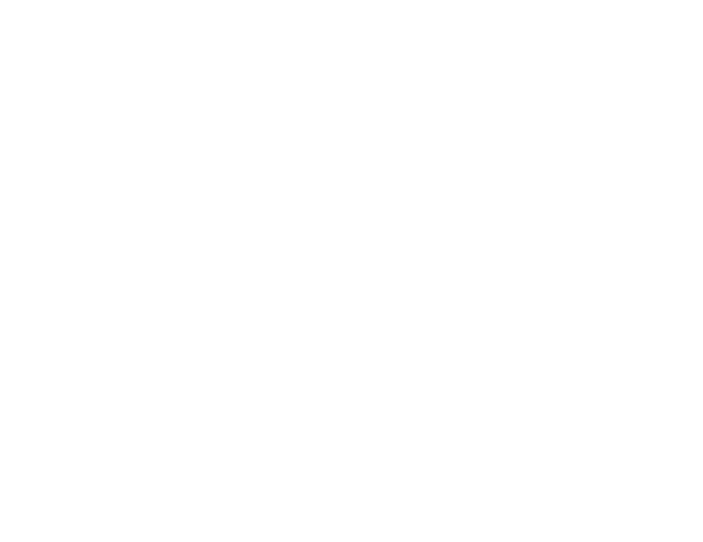
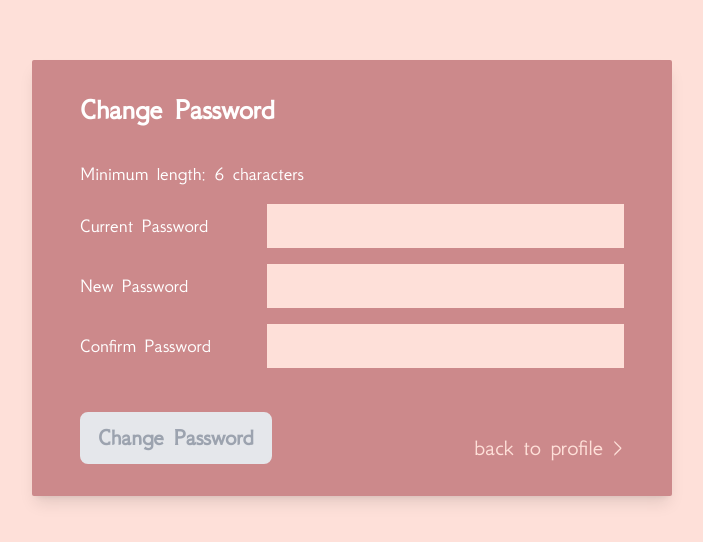
Before and after one commit to nawresncib12/Kallos, an Angular app: page /change-password in a window 1280 px wide. Before the commit this address led to /. Shown: the part 122-664 px from the top of the page, without its empty margins (288-991 px from the left). Built offline with nearby package versions, Linux system fonts and the light colour scheme.

Commit message:
feat: change password form

```diff
--- a/src/app/app-routing.module.ts
+++ b/src/app/app-routing.module.ts
@@ -6,6 +6,7 @@
 import { LoginComponent } from './pages/login/login.component';
 import { RegisterComponent } from './pages/register/register.component';
 import { ProfileComponent } from './pages/profile/profile.component';
+import { ChangePasswordComponent } from './pages/change-password/change-password.component';
 
 const routes: Routes = [
   { path: '', component: HomeComponent },
@@ -28,6 +29,10 @@
     path: 'profile',
     component: ProfileComponent,
   },
+  {
+    path: 'change-password',
+    component: ChangePasswordComponent,
+  },
 ];
 
 @NgModule({
--- a/src/app/app.module.ts
+++ b/src/app/app.module.ts
@@ -21,6 +21,7 @@
 import { OrderCardComponent } from './components/order-card/order-card.component';
 import { AvatarPipe } from './avatar.pipe';
 import { FilterButtonComponent } from './components/profile/orders/filter-button/filter-button.component';
+import { ChangePasswordComponent } from './pages/change-password/change-password.component';
 
 @NgModule({
   declarations: [
@@ -38,6 +39,7 @@
     OrderCardComponent,
     AvatarPipe,
     FilterButtonComponent,
+    ChangePasswordComponent,
   ],
   bootstrap: [AppComponent],
   imports: [
--- a/src/app/avatar.pipe.ts
+++ b/src/app/avatar.pipe.ts
@@ -4,7 +4,8 @@
   name: 'avatar',
 })
 export class AvatarPipe implements PipeTransform {
-  transform(value: number): string {
-    return `assets/images/avatars/avatar-${value}.svg`;
+  transform(value: number | undefined): string {
+    const avatar = value || 1;
+    return `assets/images/avatars/avatar-${avatar}.svg`;
   }
 }
--- a/src/app/components/profile/info-card/info-card.component.html
+++ b/src/app/components/profile/info-card/info-card.component.html
@@ -52,11 +52,12 @@
       >
         <p class="text-center">Edit Profile</p>
       </button>
-      <button
+      <a
+        routerLink="/change-password"
         class="w-full bg-pink-light font-bold text-xl text-pink-dark py-3 rounded-md hover:bg-pink-dark hover:text-white transition active:bg-rose-400"
       >
         <p class="text-center">Change Password</p>
-      </button>
+      </a>
     </div>
   </div>
 </div>
--- a/src/app/components/profile/orders/orders.component.ts
+++ b/src/app/components/profile/orders/orders.component.ts
@@ -1,6 +1,5 @@
 import { Component, Input, OnInit } from '@angular/core';
-import Category from 'src/app/enums/Category';
-import { mockUser, Order, OrderStatus } from 'src/app/pages/profile/mock';
+import { mockUser, Order } from 'src/app/pages/profile/mock';
 
 @Component({
   selector: 'app-orders',
--- /dev/null
+++ b/src/app/pages/change-password/change-password.component.html
@@ -0,0 +1,69 @@
+<div class="w-full h-full flex justify-center items-center bg-pink-light">
+  <div class="bg-pink-dark px-12 py-8 rounded-sm shadow-lg w-full lg:w-1/2">
+    <h1 class="text-3xl font-bold text-white mb-8">Change Password</h1>
+    <form
+      [formGroup]="changePasswordForm"
+      (ngSubmit)="onSubmit()"
+      class="text-xl w-full space-y-4 text-white"
+    >
+      <p
+        class="text-white transition ease-in"
+        [ngClass]="{
+          'opacity-0':
+            changePasswordForm.controls.password.valid &&
+            changePasswordForm.controls.currentPassword.valid
+        }"
+      >
+        Minimum length: 6 characters
+      </p>
+      <div class="grid items-center grid-cols-3 gap-4">
+        <label class="col-span-1" for="currentPassword">Current Password</label>
+        <input
+          type="password"
+          class="col-span-2 text-xl px-2 py-2 w-full bg-pink-light"
+          formControlName="currentPassword"
+        />
+      </div>
+      <div class="grid items-center grid-cols-3 gap-4">
+        <label class="col-span-1" for="password">New Password</label>
+        <input
+          type="password"
+          class="col-span-2 text-xl px-2 py-2 w-full bg-pink-light"
+          formControlName="password"
+        />
+      </div>
+      <div class="grid items-center grid-cols-3 gap-4 pb-7 relative">
+        <label class="col-span-1" for="confirmPassword">Confirm Password</label>
+        <input
+          type="password"
+          class="col-span-2 text-xl px-2 py-2 w-full bg-pink-light"
+          formControlName="confirmPassword"
+        />
+        <p
+          class="transition ease-in text-purple-dark absolute bottom-0 right-0"
+          [ngClass]="{
+      'opacity-100': changePasswordForm.errors?.['passwordMatch'],
+      'opacity-0': !changePasswordForm.errors?.['passwordMatch']
+    }"
+        >
+          Password must match!
+        </p>
+      </div>
+
+      <div class="flex justify-between items-end">
+        <button
+          type="submit"
+          [disabled]="!changePasswordForm.valid"
+          class="text-2xl bg-transparent border-pink-light border-2 rounded-lg px-4 py-2 text-white font-bold hover:bg-pink-light hover:text-pink-dark transition duration-300 ease-in-out disabled:bg-gray-200 disabled:border-gray-200 disabled:text-gray-400"
+        >
+          Change Password
+        </button>
+        <a
+          routerLink="/profile"
+          class="text-2xl text-pink-light hover:underline transition duration-300 ease-in-out"
+          >back to profile ></a
+        >
+      </div>
+    </form>
+  </div>
+</div>
--- /dev/null
+++ b/src/app/pages/change-password/change-password.component.ts
@@ -0,0 +1,36 @@
+import { Component, OnInit } from '@angular/core';
+import { FormControl, FormGroup, Validators } from '@angular/forms';
+import { passwordMatchValidator } from 'src/app/components/auth/register-form/password-match.validator';
+
+@Component({
+  selector: 'app-change-password',
+  templateUrl: './change-password.component.html',
+  styleUrls: ['./change-password.component.scss'],
+})
+export class ChangePasswordComponent implements OnInit {
+  constructor() {}
+
+  changePasswordForm = new FormGroup(
+    {
+      currentPassword: new FormControl('', [
+        Validators.required,
+        Validators.minLength(6),
+      ]),
+      password: new FormControl('', [
+        Validators.required,
+        Validators.minLength(6),
+      ]),
+      confirmPassword: new FormControl('', [
+        Validators.required,
+        Validators.minLength(6),
+      ]),
+    },
+    [passwordMatchValidator]
+  );
+
+  onSubmit() {
+    console.log(this.changePasswordForm.value);
+  }
+
+  ngOnInit(): void {}
+}
--- a/src/app/pages/profile/mock.ts
+++ b/src/app/pages/profile/mock.ts
@@ -51,7 +51,7 @@
 export type User = {
   id: number;
 
-  avatar: number;
+  avatar?: number;
 
   firstName: string;
 
```
Also changed, not shown: src/app/pages/change-password/change-password.component.scss (added), 1 other file (tests, documents, lock files or other folders).
